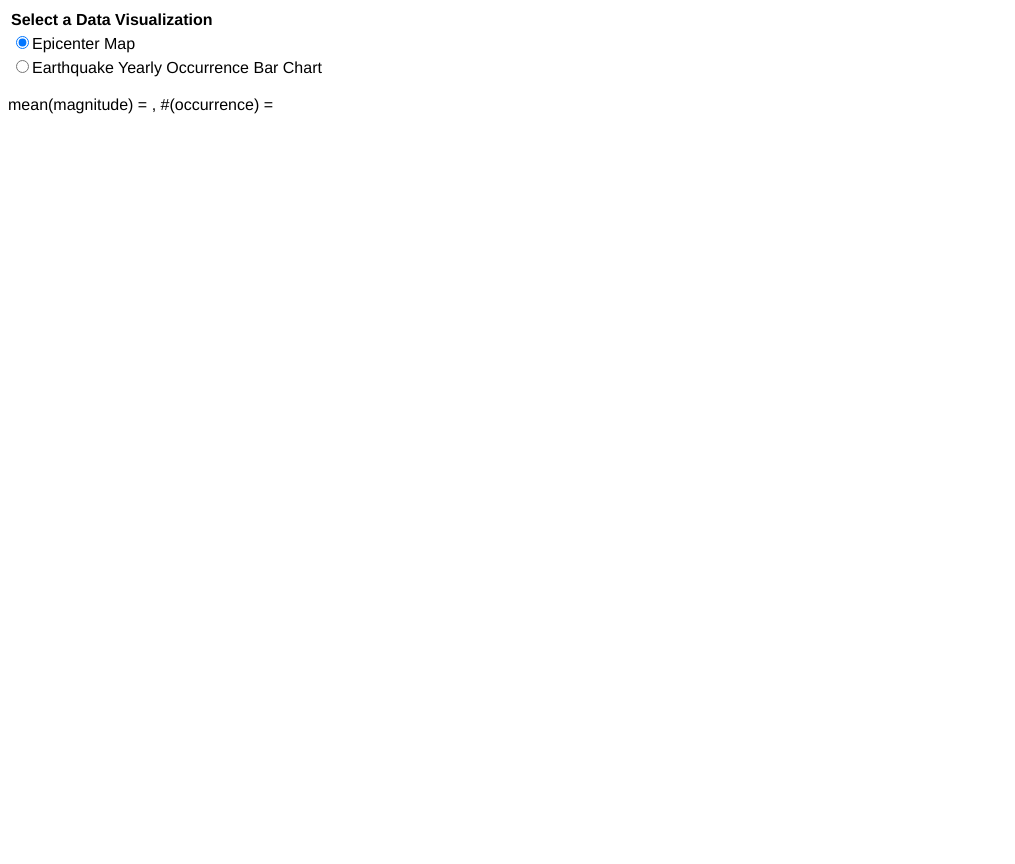
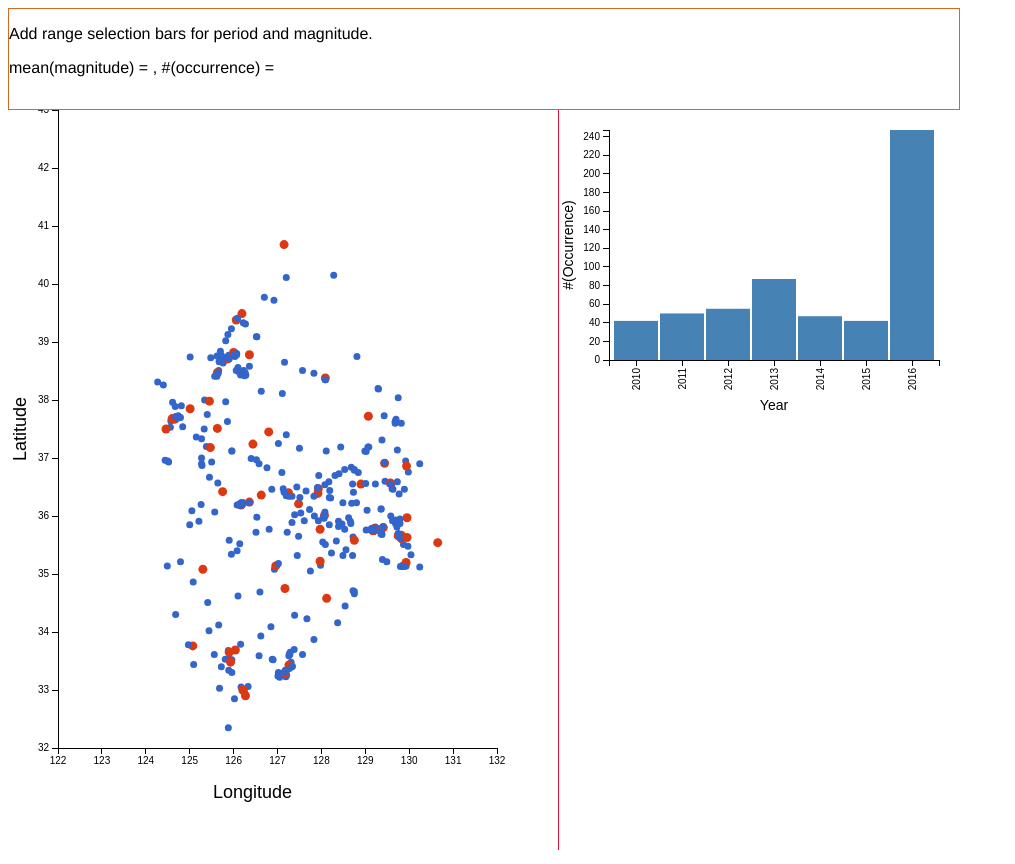
Before and after one commit to snuhci2017/earthquakeMap, a plain HTML site: page src/html/main.html in a window 1280 px wide. Shown: the whole page, without its empty margins (0-1015 px from the left). Before the commit the page ends 800 px from the top, so only its background shows below. Drawn offline with nearby package versions, Linux system fonts and the light colour scheme.

Commit message:
refactored parameters of show...() funcitons; removed radio buttons

```diff
--- a/src/css/style.css
+++ b/src/css/style.css
@@ -1,35 +1,29 @@
 body {
-    font-family: helvetica
+    width: 100%;
+    font-family: helvetica;
 }
 
-table.frame {
-    width: 500px;
-    max-height: 400px;
-    border-radius: 5px;
-    background: cornflowerblue;
+nav {
+    width: 950px;
+    height: 100px;
+    border-style: solid;
+    border-width: 1px 1px 1px 1px;
+    border-color: chocolate;
 }
 
-td#header {
-    width: 100%;
-    height: 20%;
-    border-radius: 5px;
-    background: #E74C3C;
-    text-align: center;
+#epicenter-plot {
+    width: 550px;
+    height: 740px;
+    float: left;
+    border-style: solid;
+    border-width: 0px 1px 0px 0px;
+    border-color: crimson;
 }
 
-input.ui-option {
-    font-size: 15px;
-    text-align: left;
-    color: black;
-}
-
-b#title {
-    font-size: 35px;
-    color: white;
-}
-
-p {
-    font-size: 12pt
+#yearly-statistics {
+    width: 400px;
+    height: 300px;
+    float: left;
 }
 
 svg {
--- a/src/html/main.html
+++ b/src/html/main.html
@@ -2,7 +2,9 @@
 <html>
 
 <head>
+    <title>Earthquake Data Analysis Tool</title>
     <link rel="stylesheet" type="text/css" href="../css/style.css">
+    <script src="https://ajax.googleapis.com/ajax/libs/jquery/3.2.1/jquery.min.js"></script>
     <script src="../../lib/d3.v3.min.js" charset="utf-8"></script>
     <script src="../js/common.js" charset="utf-8"></script>
     <script src="../js/scatterplot.js" charset="utf-8"></script>
@@ -10,21 +12,30 @@
 </head>
 
 <body>
-    <table width="100%" border="0">
-        <tr class="buttons">
-            <td colspan="5"><b id="ui-option-instruction">Select a Data Visualization</b></td>
-        </tr>
-        <tr class="buttons">
-            <td colspan="5"><label class="ui-option"><input type="radio" id="original" name="ui-option" value="original" onclick="removeExistingChart(); showEpicenterMap(records, 1978, 2017, 3, 5, ColorRule, RadiusRule); " checked>Epicenter Map</label></td>
-        </tr>
-        <tr class="buttons">
-            <td colspan="5"><label class="ui-option" for="old"><input type="radio" id="old" name="ui-option" value="old" onclick="removeExistingChart(); showBarChart(records, 1978, 2017)">Earthquake Yearly Occurrence Bar Chart</label></td>
-        </tr>
-    </table>
+    <div>
+        <nav>
+            <p>Add range selection bars for period and magnitude.</p>
+            <p>mean(magnitude) = <span id=" mean-magnitude "></span>, #(occurrence) = <span id="num-occurrences "></span></p>
+        </nav>
+        <section style="width: 100%">
+            <div id="epicenter-plot"></div>
+            <div id="yearly-statistics"></div>
+        </section>
+        <aside>
 
-    <p id="description"></p>
-    <p>mean(magnitude) = <span id="mean-magnitude"></span>, #(occurrence) = <span id="num-occurrences"></span></p>
-    <div></div>
+        </aside>
+
+    </div>
+    <script>
+        $(document).ready(function() {
+            console.log(records.length);
+            var filtered = [];
+            filterRecords(filtered, records, 2010, 2016, 2.0, 3.5);
+            console.log(filtered.length);
+            showEpicenterMap(filtered, ColorRule, RadiusRule);
+            showBarChart(filtered);
+        });
+    </script>
 </body>
 
 </html>
--- a/src/js/barchart.js
+++ b/src/js/barchart.js
@@ -4,28 +4,23 @@ var descriptionBarChart = 'DESCRIPTION: This bar chart shows how the occurrence
 
 // Default configuration to set up a bar chart.
 var config_BarChart = {}
-config_BarChart['frame'] = { 'width': 800, 'height': 600 } // The size of the frame in HTML doc.
-config_BarChart['margin'] = { top: 20, right: 20, bottom: 70, left: 60 }
+config_BarChart['frame'] = { 'width': 400, 'height': 300 } // The size of the frame in HTML doc.
+config_BarChart['margin'] = { top: 20, right: 20, bottom: 50, left: 50 }
 config_BarChart['chart'] = {
     'width': config_BarChart.frame.width - config_BarChart.margin.left - config_BarChart.margin.right,
     'height': config_BarChart.frame.height - config_BarChart.margin.top - config_BarChart.margin.bottom
 }
 
 // shows yearly statistics of occurrence of earthquakes in a bar chart.
-// only Records of which occurred dates are within the specified range of time will be displayed.
-function showBarChart(records, fromYear, toYear) {
+function showBarChart(records) {
     var config = config_BarChart;
     var magnitudeSum = 0;
     var numOccurrence = 0;
     var statistics = new Map();
 
-    // filter records with the given range of time first
-    // and count records which occurred in each year.
-    records.filter((record) => {
-        var year = record['occurred date'].year;
-        return (fromYear <= year && year <= toYear);
-    }).forEach((record) => {
-        var year = record['occurred date'].year.toString();
+    // count records which occurred in each year.
+    records.forEach((record) => {
+        var year = record.occurred_date.year.toString();
         if (statistics.has(year)) {
             statistics.set(year, statistics.get(year) + 1);
         } else {
@@ -55,8 +50,8 @@ function showBarChart(records, fromYear, toYear) {
         .orient('left')
         .ticks(10);
 
-    var svg = d3.select('div').append('svg')
-        .attr('id', 'chart')
+    var svg = d3.select('#yearly-statistics').append('svg')
+        // .attr('id', 'yearly-statistics')
         .attr('width', config.frame.width)
         .attr('height', config.frame.height)
         .append('g')
@@ -76,7 +71,7 @@ function showBarChart(records, fromYear, toYear) {
         .attr('transform', translate((config.chart.width / 2), (config.chart.height + config.margin.bottom)))
         .style('text-anchor', 'middle')
         .text('Year')
-        .attr('font-size', 18);
+        .attr('font-size', 14);
 
     svg.append('g')
         .attr('class', 'y axis')
@@ -92,7 +87,7 @@ function showBarChart(records, fromYear, toYear) {
         .attr('dy', '1em')
         .style('text-anchor', 'middle')
         .text('#(Occurrence)')
-        .attr('font-size', 18);
+        .attr('font-size', 14);
 
     svg
         .selectAll('rect')
@@ -107,5 +102,5 @@ function showBarChart(records, fromYear, toYear) {
 
     d3.select('#mean-magnitude').text(d3.format('.2f')(magnitudeSum / numOccurrence));
     d3.select('#num-occurrences').text(d3.format('f')(numOccurrence));
-    document.getElementById('description').textContent = descriptionBarChart;
+    //document.getElementById('description').textContent = descriptionBarChart;
 }
--- a/src/js/common.js
+++ b/src/js/common.js
@@ -1,5 +1,6 @@
 var recordFilePath = '../../data/earthquake-data.csv';
 var records = [];
+
 readRecordsFromFile(recordFilePath);
 
 // record를 주어진 csv 파일에서 읽어서 파싱한다.
@@ -7,7 +8,7 @@ function readRecordsFromFile(csvFile) {
     d3.csv(csvFile, function(rawdata) {
         rawdata.forEach(function(record) {
             record['magnitude'] = parseAsMagnitude(record['magnitude']);
-            record['occurred date'] = parseAsDate(record['occurred date']);
+            record['occurred_date'] = parseAsDate(record['occurred_date']);
             record['longitude'] = parseAsSingleCoordinate(record['longitude']);
             record['latitude'] = parseAsSingleCoordinate(record['latitude']);
             records.push(record);
@@ -38,8 +39,8 @@ var RadiusRule = {
 };
 
 
-function removeExistingChart() {
-    var elem = document.getElementById('chart');
+function removeExistingChart(chartId) {
+    var elem = document.getElementById(chartId);
     if (elem != null)
         elem.parentNode.removeChild(elem);
 
@@ -76,3 +77,11 @@ function parseAsMagnitude(str) {
 function translate(x, y) {
     return 'translate(' + x + ', ' + y + ')';
 }
+
+function filterRecords(filtered, records, fromYear, toYear, minMagnitude, maxMagnitude) {
+    records.filter((rec) => (fromYear <= rec.occurred_date.year) && (rec.occurred_date.year <= toYear))
+        .filter((rec) => (minMagnitude <= rec.magnitude && rec.magnitude <= maxMagnitude))
+        .forEach((rec) => {
+            filtered.push(rec);
+        });
+}
--- a/src/js/scatterplot.js
+++ b/src/js/scatterplot.js
@@ -11,19 +11,15 @@ config_EpicenterMap['margin'] = { left: 50, bottom: 50 };
 config_EpicenterMap['longitude'] = { left: 122, right: 132 };
 config_EpicenterMap['latitude'] = { top: 43, bottom: 32 };
 
-// 주어진 레코드에서 진앙의 위치를 읽어 위-경도 plot에 출력한다.
-// 발생 시각과 규모 범위를 설정하여 출력할 레코드를 선택할 수 있다.
-// 발생 시각(T) 범위 : fromYear <= T <= toYear
-// 규모(M) 범위: fromMagnitude <= M <= toMagnitude
-function showEpicenterMap(records, fromYear, toYear, fromMagnitude, toMagnitude, colorRule, radiusRule) {
+// 주어진 레코드에서 진앙의 위치를 읽어 위-경도 plot에 dot형태로 출력한다.
+// 규모별로 dot의 색깔과 크기를 지정하는 룰을 전달할 수 있다 (colorRule & radiusRule, respectively).
+function showEpicenterMap(records, colorRule, radiusRule) {
 
     var config = config_EpicenterMap;
-    var data = records
-        .filter((rec) => (fromYear <= rec['occurred date'].year) && (rec['occurred date'].year <= toYear))
-        .filter((rec) => (fromMagnitude <= rec.magnitude) && (rec.magnitude <= toMagnitude));
+    var data = records;
 
-    var svg = d3.select('div').append('svg')
-        .attr('id', 'chart')
+    var svg = d3.select('#epicenter-plot').append('svg')
+        // .attr('id', 'epicenter-plot')
         .attr('width', config.frame.width)
         .attr('height', config.frame.height);
 
@@ -115,7 +111,7 @@ function showEpicenterMap(records, fromYear, toYear, fromMagnitude, toMagnitude,
         .attr('class', 'brush')
         .call(brush)
 
-    document.getElementById('description').textContent = descriptionEpicenterMap;
+    //document.getElementById('description').textContent = descriptionEpicenterMap;
 }
 
 // magnitude에 따라 점의 색깔을 결정한다.
```
Also changed, not shown: data/earthquake-data.csv.
